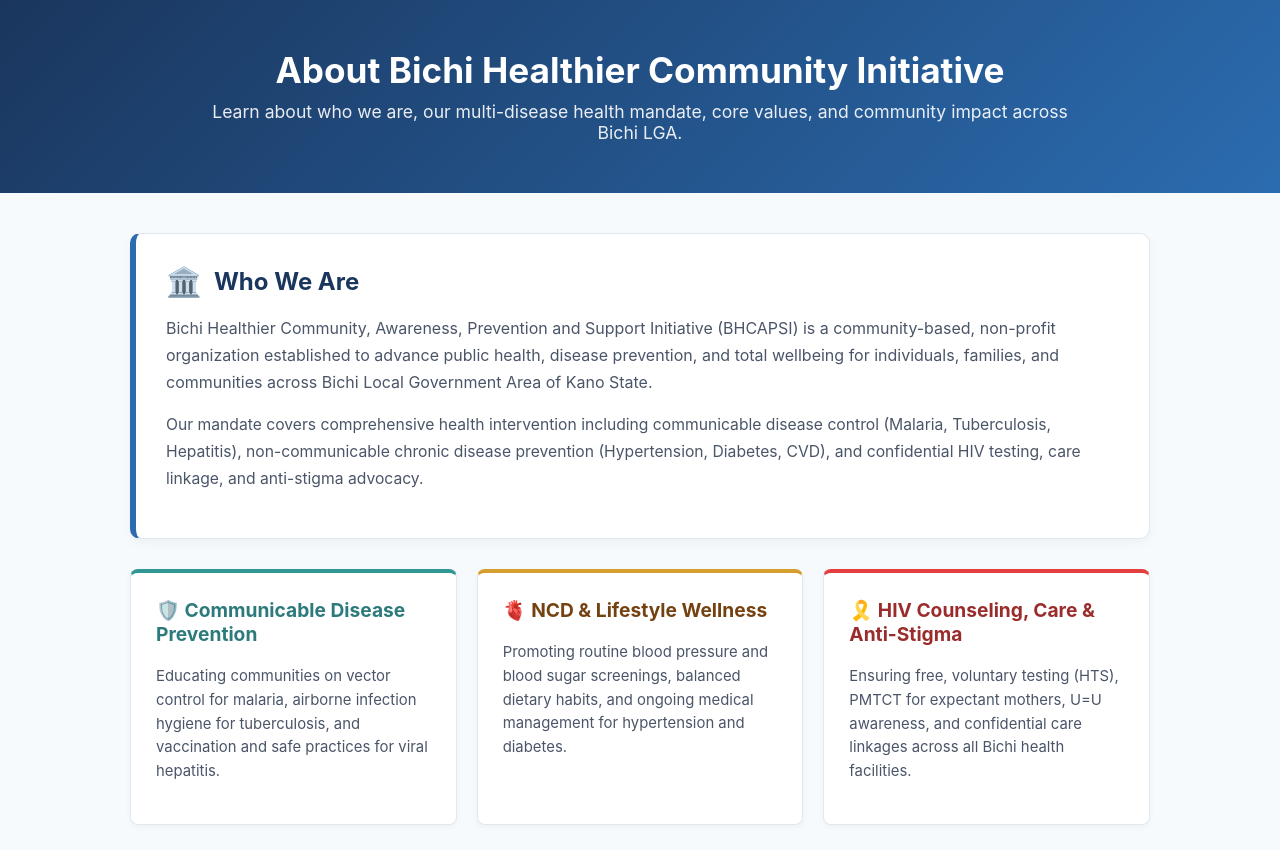
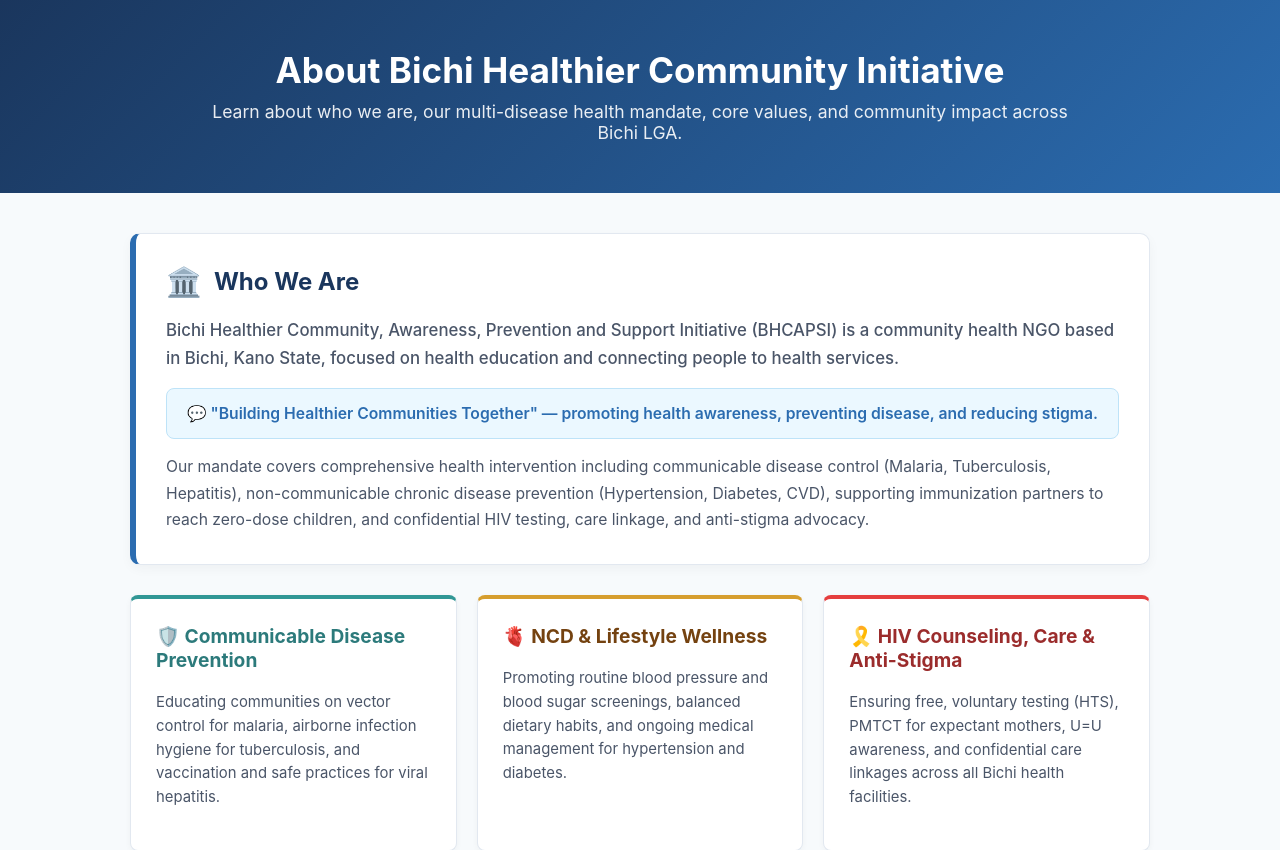
Before and after one commit to ahmadmukhtar6727/Bichi_HCAPSI, a Flask app: page /about in a window 1280 px wide. Shown: the part 156-1006 px from the top of the page. Run offline with Flask 3, Linux system fonts and the light colour scheme.

Commit message:
Update about.html with refined NGO description, tagline, and Hausa translations

```diff
--- a/templates/about.html
+++ b/templates/about.html
@@ -22,11 +22,14 @@
             <span style="font-size: 1.8rem;">🏛️</span>
             <h2 style="color: #1a365d; margin: 0; font-size: 1.5rem;" data-en="Who We Are" data-ha="Ko Su Wane ne Mu">Who We Are</h2>
         </div>
-        <p style="color: #4a5568; line-height: 1.7; font-size: 1rem; margin-bottom: 15px;" data-en="Bichi Healthier Community, Awareness, Prevention and Support Initiative (BHCAPSI) is a community-based, non-profit organization established to advance public health, disease prevention, and total wellbeing for individuals, families, and communities across Bichi Local Government Area of Kano State." data-ha="Bichi Healthier Community, Awareness, Prevention and Support Initiative (BHCAPSI) ƙungiya ce mai zaman kanta ta al'umma da aka kafa don ciyar da harkar lafiya gaba, rigakafin cututtuka, da inganta rayuwar mutane, iyalai, da al'umma a Karamar Hukumar Bichi ta Jihar Kano.">
-            Bichi Healthier Community, Awareness, Prevention and Support Initiative (BHCAPSI) is a community-based, non-profit organization established to advance public health, disease prevention, and total wellbeing for individuals, families, and communities across Bichi Local Government Area of Kano State.
+        <p style="color: #4a5568; line-height: 1.7; font-size: 1.05rem; margin-bottom: 15px; font-weight: 500;" data-en="Bichi Healthier Community, Awareness, Prevention and Support Initiative (BHCAPSI) is a community health NGO based in Bichi, Kano State, focused on health education and connecting people to health services." data-ha="Bichi Healthier Community, Awareness, Prevention and Support Initiative (BHCAPSI) ƙungiya ce mai zaman kanta ta lafiyar al'umma da ke Bichi, Jihar Kano, wadda ta maida hankali kan ilimantar da lafiya da haɗa mutane da ayyukan lafiya.">
+            Bichi Healthier Community, Awareness, Prevention and Support Initiative (BHCAPSI) is a community health NGO based in Bichi, Kano State, focused on health education and connecting people to health services.
         </p>
-        <p style="color: #4a5568; line-height: 1.7; font-size: 0.98rem;" data-en="Our mandate covers comprehensive health intervention including communicable disease control (Malaria, Tuberculosis, Hepatitis), non-communicable chronic disease prevention (Hypertension, Diabetes, CVD), and confidential HIV testing, care linkage, and anti-stigma advocacy." data-ha="Ayyukanmu sun kunshi rigakafin cututtuka masu yaduwa (Zazzabin Sauro, Tarin Fuka, Ciwon Hanta), rigakafin cututtuka masu dorewa (Hawan Jini, Sugari, Cutar Zuciya), da kuma gwajin HIV na sirri, tura asibiti, da yaki da wariya.">
-            Our mandate covers comprehensive health intervention including communicable disease control (Malaria, Tuberculosis, Hepatitis), non-communicable chronic disease prevention (Hypertension, Diabetes, CVD), and confidential HIV testing, care linkage, and anti-stigma advocacy.
+        <div style="background: #ebf8ff; border: 1px solid #bee3f8; border-radius: 8px; padding: 15px 20px; color: #2b6cb0; font-size: 0.98rem; font-weight: 600; margin-bottom: 15px;">
+            💬 <span data-en="&quot;Building Healthier Communities Together&quot; — promoting health awareness, preventing disease, and reducing stigma." data-ha="&quot;Gina Al'umma Mai Cikakken Koshin Lafiya Tare&quot; — inganta fadakarwa kan lafiya, rigakafin cututtuka, da rage wariya.">"Building Healthier Communities Together" — promoting health awareness, preventing disease, and reducing stigma.</span>
+        </div>
+        <p style="color: #4a5568; line-height: 1.7; font-size: 0.98rem; margin: 0;" data-en="Our mandate covers comprehensive health intervention including communicable disease control (Malaria, Tuberculosis, Hepatitis), non-communicable chronic disease prevention (Hypertension, Diabetes, CVD), supporting immunization partners to reach zero-dose children, and confidential HIV testing, care linkage, and anti-stigma advocacy." data-ha="Ayyukanmu sun kunshi rigakafin cututtuka masu yaduwa (Zazzabin Sauro, Tarin Fuka, Ciwon Hanta), rigakafin cututtuka masu dorewa (Hawan Jini, Sugari, Cutar Zuciya), tallafawa allurar rigakafi ga yaran da basu samu ba, da kuma gwajin HIV na sirri, tura asibiti, da yaki da wariya.">
+            Our mandate covers comprehensive health intervention including communicable disease control (Malaria, Tuberculosis, Hepatitis), non-communicable chronic disease prevention (Hypertension, Diabetes, CVD), supporting immunization partners to reach zero-dose children, and confidential HIV testing, care linkage, and anti-stigma advocacy.
         </p>
     </div>
 
```
